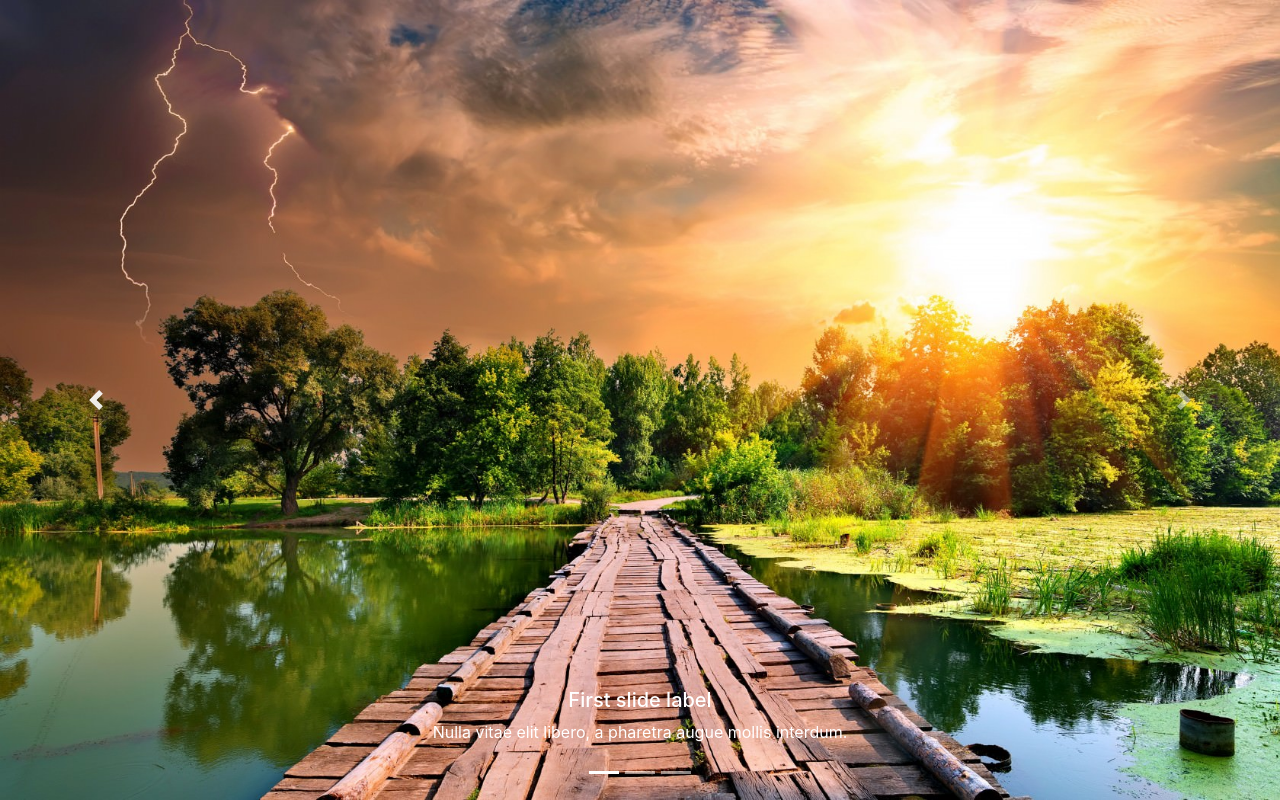
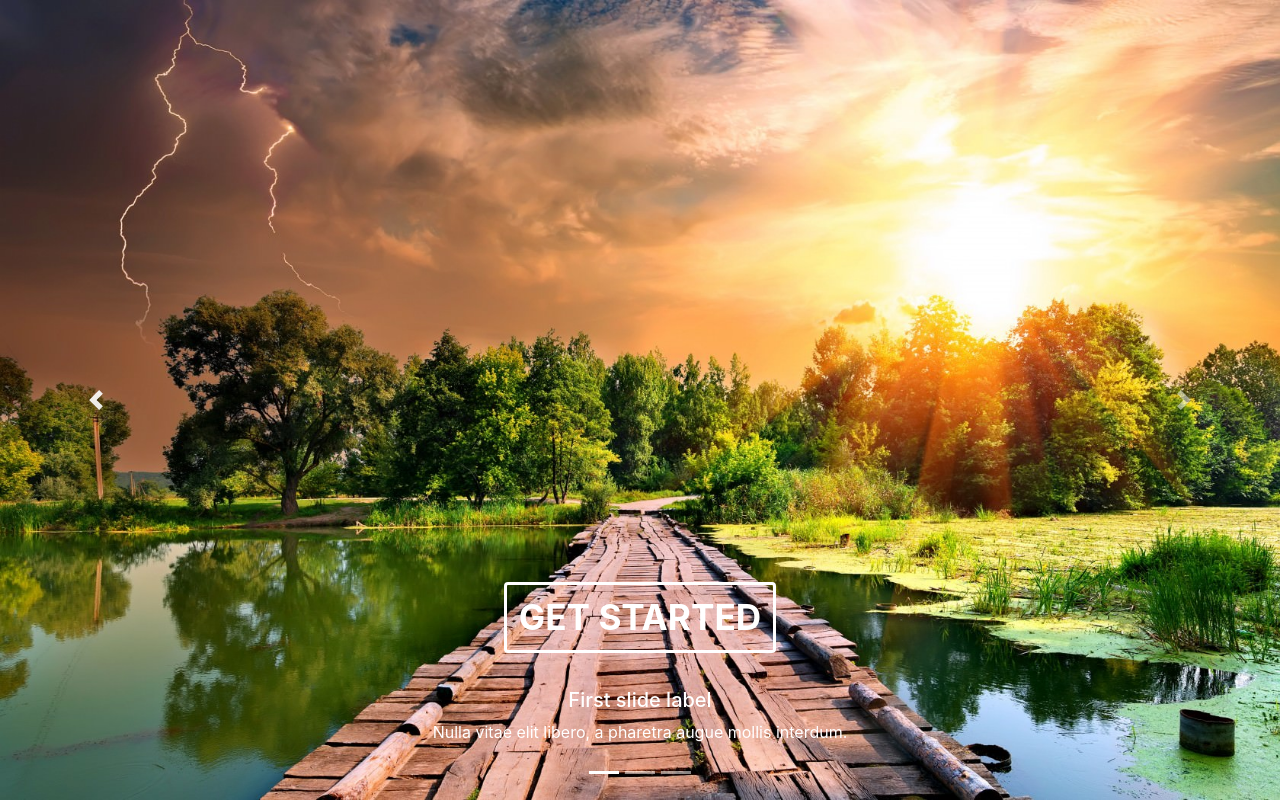
Before and after one commit to BrinaJEHART/Capture, a PHP site: page /mainpage.html in a window 1280 px wide. Run offline with PHP 8.4, Linux system fonts and the light colour scheme.

Commit message:
Add files via upload

```diff
--- a/mainpage.html
+++ b/mainpage.html
@@ -15,7 +15,9 @@
 
 <!-- Get started button dj nasredino pa logotip ma moto "Capture the moment"-->
 
-        <div class="bd-example background">
+
+
+<div class="bd-example background">
                 <div id="carouselExampleCaptions" class="carousel slide" data-ride="carousel">
                   <ol class="carousel-indicators">
                     <li data-target="#carouselExampleCaptions" data-slide-to="0" class="active"></li>
@@ -26,6 +28,7 @@
                     <div class="carousel-item active">
                       <img src="Images/3.jpg" class="d-block w-100 slika"alt="cover">
                       <div class="carousel-caption d-none d-md-block">
+                        <button class="btn">Get Started</button>
                         <h5>First slide label</h5>
                         <p>Nulla vitae elit libero, a pharetra augue mollis interdum.</p>
                       </div>
@@ -33,6 +36,7 @@
                     <div class="carousel-item">
                       <img src="Images/1.jpg" class="d-block w-100" alt="cover">
                       <div class="carousel-caption d-none d-md-block">
+                        <button class="btn">Get Started</button>
                         <h5>Second slide label</h5>
                         <p>Lorem ipsum dolor sit amet, consectetur adipiscing elit.</p>
                       </div>
@@ -40,6 +44,7 @@
                     <div class="carousel-item">
                       <img src="Images/5.jpg" class="d-block w-100" alt="cover">
                       <div class="carousel-caption d-none d-md-block">
+                        <button class="btn">Get Started</button>
                         <h5>Third slide label</h5>
                         <p>Praesent commodo cursus magna, vel scelerisque nisl consectetur.</p>
                       </div>
--- a/nek.css
+++ b/nek.css
@@ -1,3 +1,57 @@
 .background img {
     height: 100vh !important;
 }
+
+button,
+button::after {
+  -webkit-transition: all 0.3s;
+	-moz-transition: all 0.3s;
+  -o-transition: all 0.3s;
+	transition: all 0.3s;
+}
+
+button {
+  background: none;
+  border: 3px solid #ffffff !important;
+  border-radius: 5px;
+  color: rgb(255, 255, 255) !important;
+  display: block;
+  font-size: 2.2em !important;
+  font-weight: bold !important;
+  margin: 1em auto;
+  padding: 2em 6em;
+  position: relative;
+  text-transform: uppercase;
+}
+
+button::before,
+button::after {
+  background: rgba(255, 255, 255, 0.596);
+  content: '';
+  position: absolute;
+  z-index: -1;
+}
+
+button:hover {
+  color: #000000 !important;
+}
+
+
+.btn {
+    overflow: hidden;
+  }
+
+  .btn::after {
+    height: 100%;
+    left: -35%;
+    top: 0;
+    transform: skew(50deg);
+    transition-duration: 0.6s;
+    transform-origin: top left;
+    width: 0;
+  }
+
+  .btn:hover:after {
+    height: 100%;
+    width: 135%;
+  }
```
Also changed, not shown: index.php (+13 -43 lines), navbar.php (added, +56 -0 lines).
